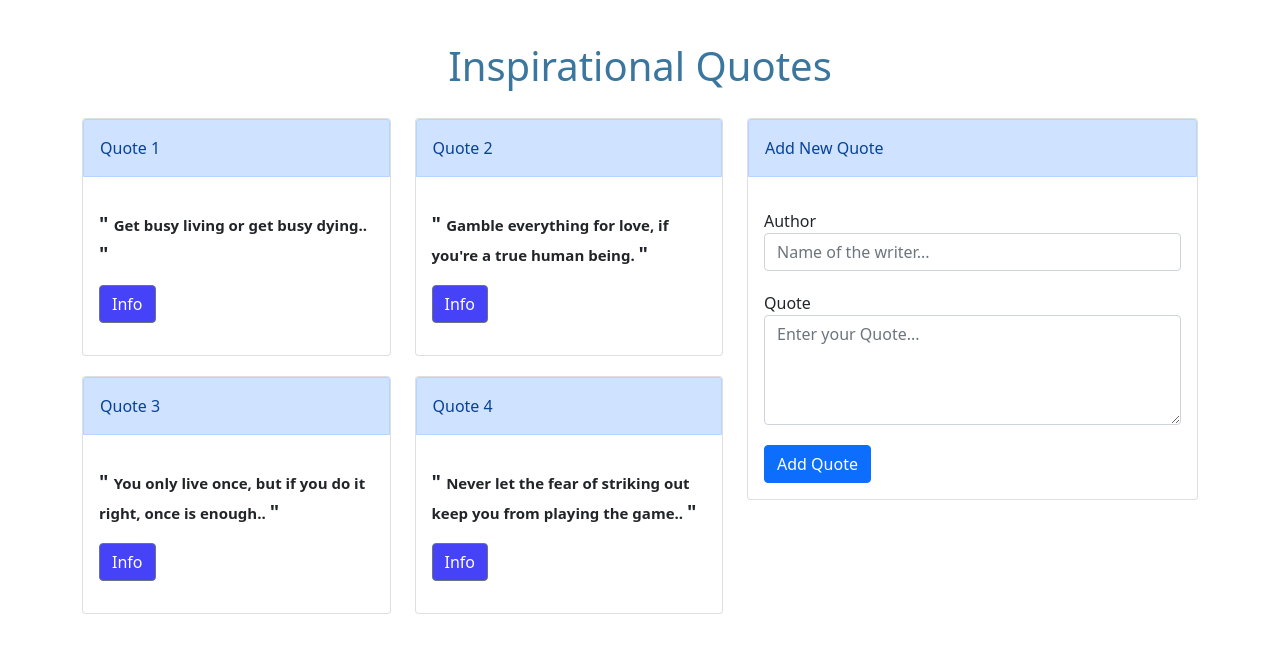
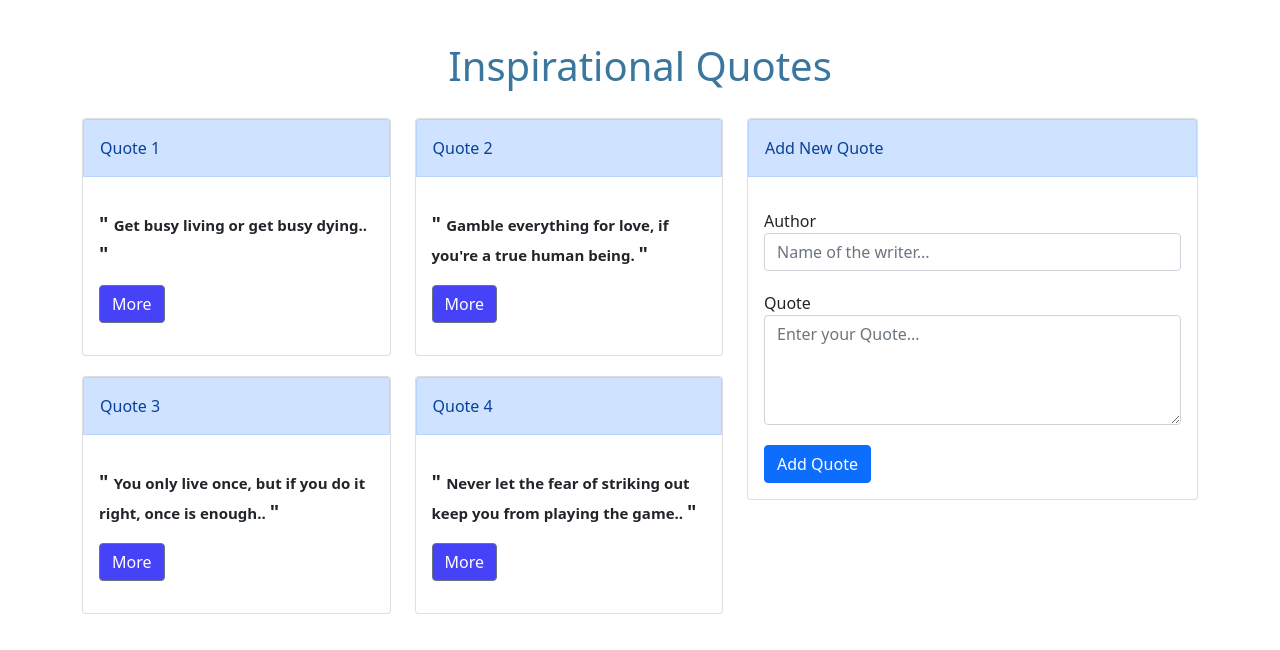
Before and after one commit to Roney-juma/Quotes_angular, an Angular app: page / in a window 1280 px wide. Shown: the top 650 px of the page. Built offline with nearby package versions, Linux system fonts and the light colour scheme.

Commit message:
modified the quotes-detail section

```diff
--- a/src/app/quotes/quotes.component.html
+++ b/src/app/quotes/quotes.component.html
@@ -9,7 +9,7 @@
               </div>
               <div class="card-body" highlight>
                 <p class="card-text"> <span class="marks">" </span>{{quote.name}} <span class="marks">"</span></p>
-                <p *ngIf='!quote.showDescription' id="info" class="btn btn-secondary" (click)='toggleDescription(i)'>Info
+                <p *ngIf='!quote.showDescription' id="info" class="btn btn-secondary" (click)='toggleDescription(i)'>More
                 </p>
                 <p *ngIf='quote.showDescription' id="minimize" class="btn btn-primary" (click)='toggleDescription(i)'>
                   Minimize</p>
```
